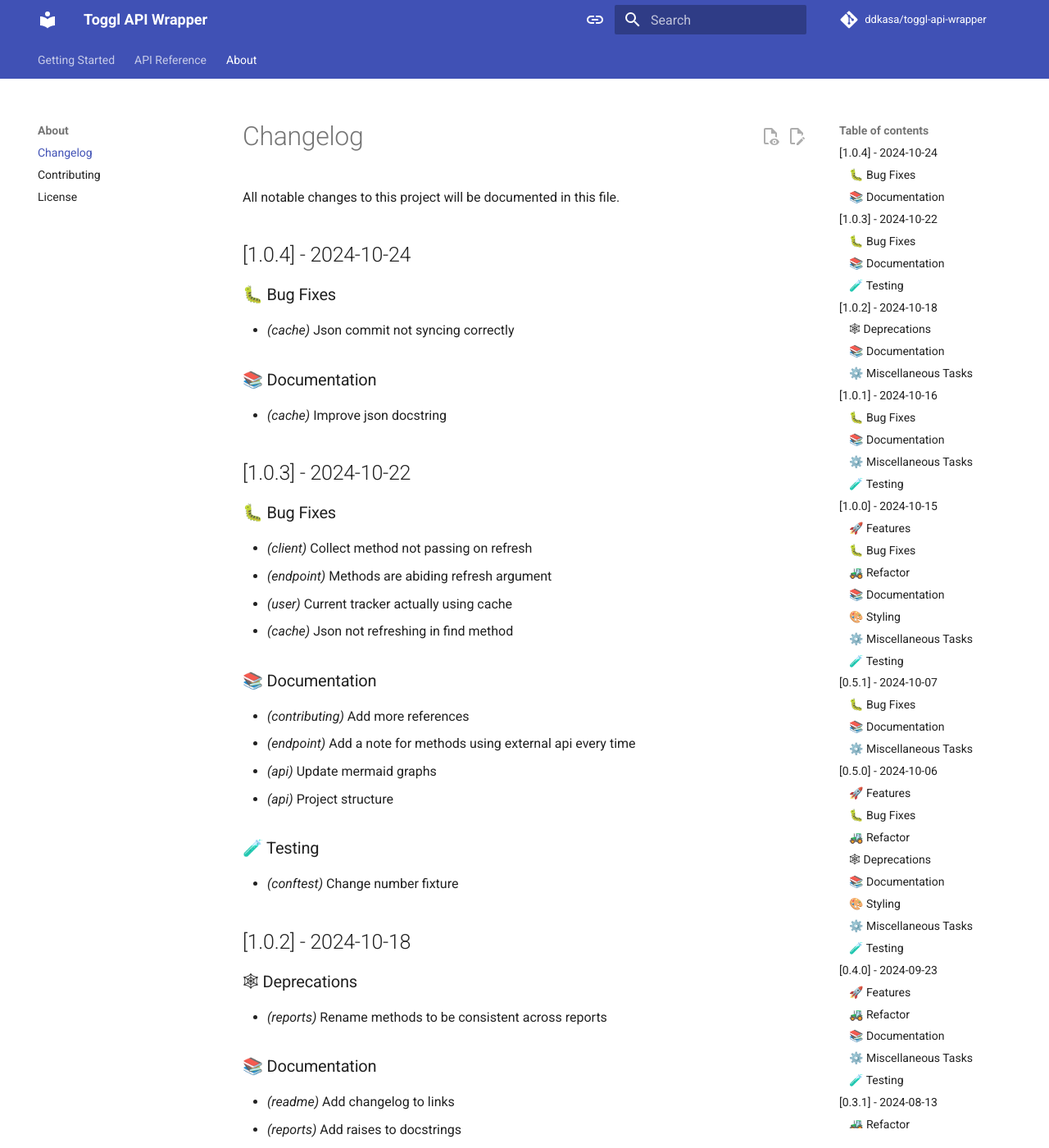
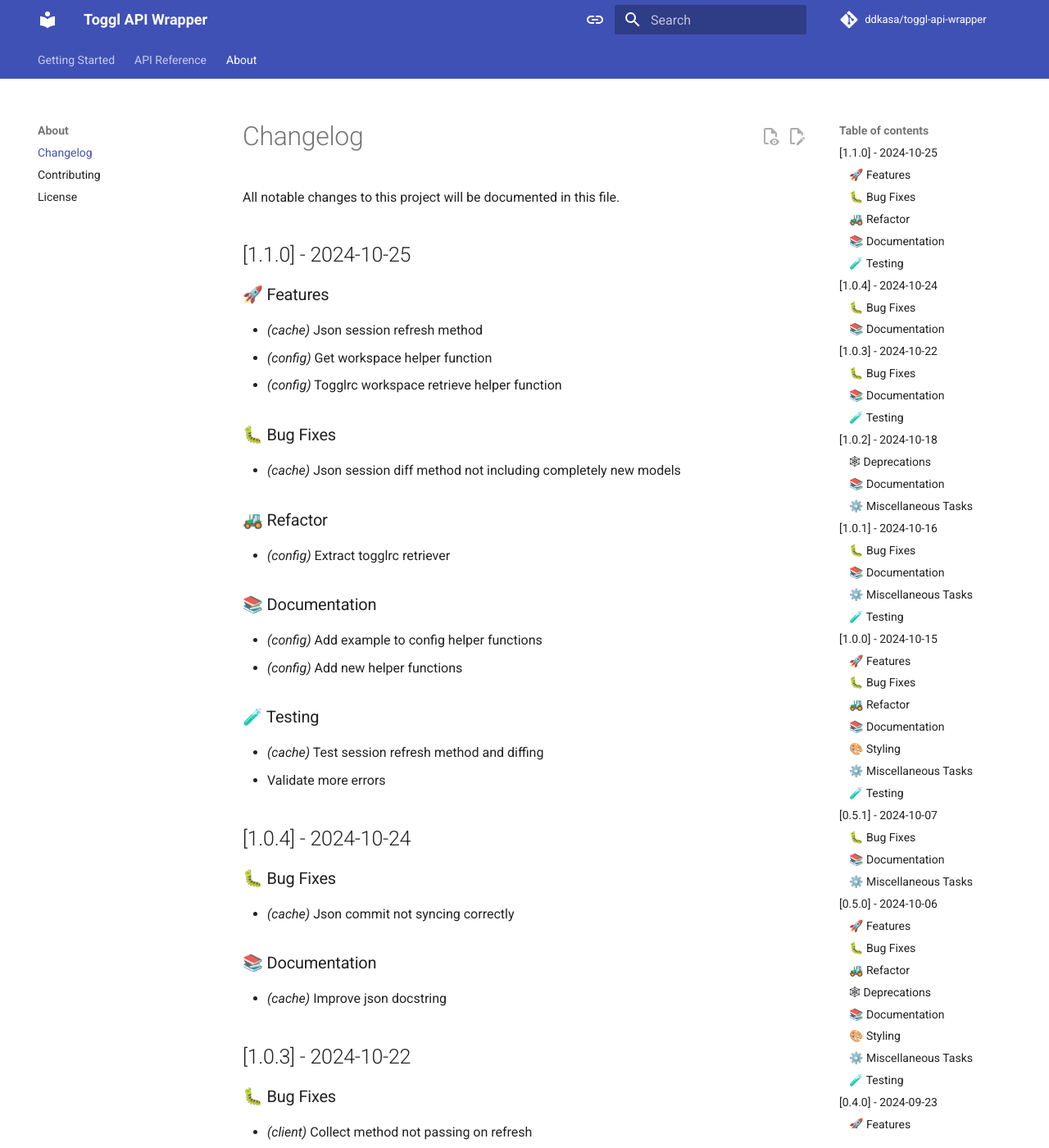
Before and after one commit to ddkasa/toggl-api-wrapper, an MkDocs documentation site: the page built from docs/CHANGELOG.md, in a window 1280 px wide and 1400 px high. Shown: the whole window at 82% size. Built offline with MkDocs 1.6.1 and Material for MkDocs 9.7.7, drawn with Linux system fonts in a browser that asks for light colours; comment, search, counter and statistics services are not loaded.

Commit message:
chore(release): version 1.1.0

```diff
--- a/docs/CHANGELOG.md
+++ b/docs/CHANGELOG.md
@@ -1,6 +1,32 @@
 # Changelog
 
 All notable changes to this project will be documented in this file.
+
+## [1.1.0] - 2024-10-25
+
+### 🚀 Features
+
+- *(cache)* Json session refresh method
+- *(config)* Get workspace helper function
+- *(config)* Togglrc workspace retrieve helper function
+
+### 🐛 Bug Fixes
+
+- *(cache)* Json session diff method not including completely new models
+
+### 🚜 Refactor
+
+- *(config)* Extract togglrc retriever
+
+### 📚 Documentation
+
+- *(config)* Add example to config helper functions
+- *(config)* Add new helper functions
+
+### 🧪 Testing
+
+- *(cache)* Test session refresh method and diffing
+- Validate more errors
 
 ## [1.0.4] - 2024-10-24
 
--- a/pyproject.toml
+++ b/pyproject.toml
@@ -1,6 +1,6 @@
 [tool.poetry]
 name = "toggl-api-wrapper"
-version = "1.0.4"
+version = "1.1.0"
 description = "Simple Toggl API wrapper for non-premium features."
 authors = ["David Kasakaitis <davidkasakaitis@proton.me>"]
 license = "MIT"
--- a/toggl_api/version.py
+++ b/toggl_api/version.py
@@ -1 +1 @@
-version = "1.0.4"
+version = "1.1.0"
```
